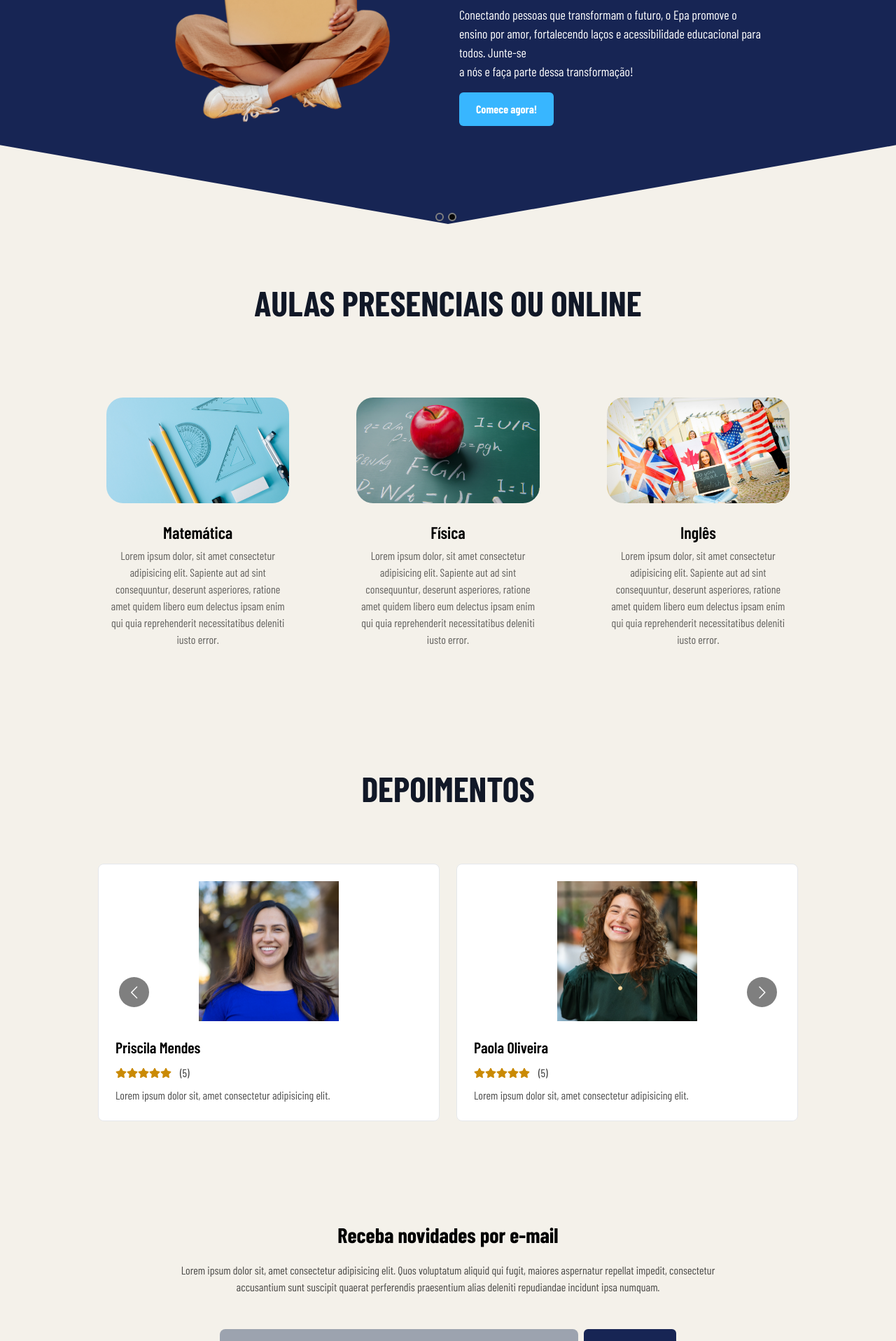
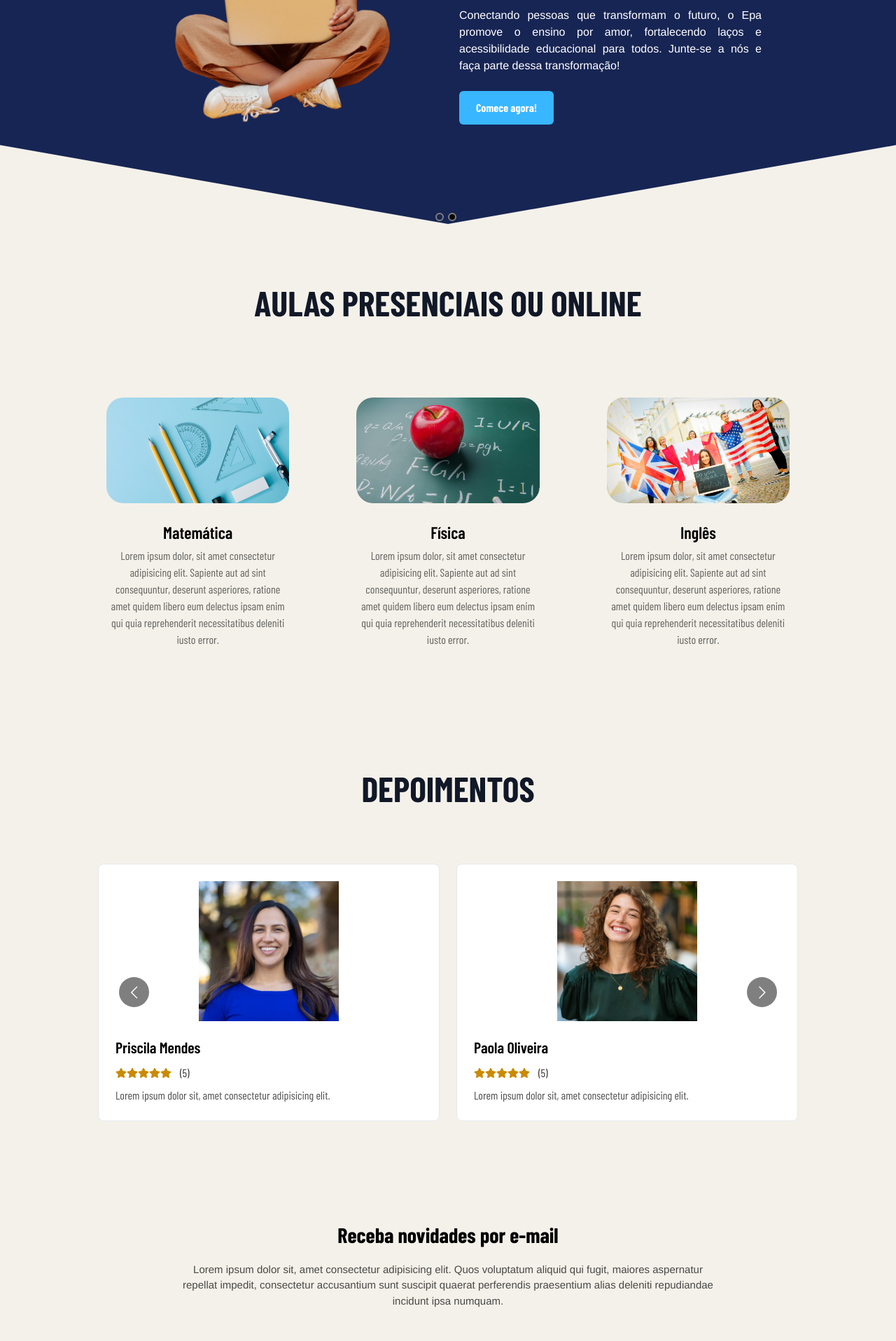
Before and after one commit to Antonio-coding/app-epa, a Next.js app: page / in a window 1280 px wide. Shown: the part 480-2396 px from the top of the page at 70% size. Built offline with nearby package versions, Linux system fonts and the light colour scheme; a web font is replaced by a local one.

Commit message:
Fontes e Hero atualizados

```diff
--- a/src/app/components/Features/index.tsx
+++ b/src/app/components/Features/index.tsx
@@ -19,7 +19,7 @@ const Feature = () => {
                     <div className="p-6 hover:bg-white rounded-1g transition-all duration-200">
                         <Image src={Img1} alt="math" className="rounded-3xl" />
                         <h1 className="mt-[1.5rem] text-center text-[24px] text-black font-semibold">Matemática</h1>
-                        <p className="mt-[0.2rem] text-black text-opacity-60 text-center ">Lorem ipsum dolor, sit amet consectetur adipisicing elit. Sapiente aut ad sint consequuntur, deserunt asperiores,
+                        <p className="mt-[0.2rem] text-black text-opacity-60 text-center">Lorem ipsum dolor, sit amet consectetur adipisicing elit. Sapiente aut ad sint consequuntur, deserunt asperiores,
                             ratione amet quidem libero eum delectus ipsam enim qui quia reprehenderit necessitatibus
                             deleniti iusto error.</p>
                     </div>
--- a/src/app/components/Hero/index.tsx
+++ b/src/app/components/Hero/index.tsx
@@ -39,9 +39,9 @@ const Hero = () => {
     >
       {/*1st hero slide */}
       <div className="w-[100%] h-[88vh] flex items-center justify-center flex-col bg-primary-blue md:clip_path">
-        <div className="w-[80%] grid grid-cols-1 md:grid-cols-2 justify-center items-center gap-[2rem] mx-auto">
+        <div className="w-[70%] grid grid-cols-1 md:grid-cols-2 justify-center items-center gap-[2rem] mx-auto">
           {/* Image */}
-          <Image src={ConectionImg1} alt="conection" className="hidden md:block" />
+          <Image src={ConectionImg1} alt="conection" className="hidden md:block md:ml-[-5rem]"/>
           {/* information*/}
           <div>
             <h1 className="text-[40px] font-semibold text-blue-950">
@@ -50,12 +50,12 @@ const Hero = () => {
             <h1 className="text-[90px] leading-[5rem] uppercase text-white font-bold">
               Comunidade <br />EPA!
             </h1>
-            <p className="mt-[2rem] text-opacity-70 text-[18px]">
+            <p className="mt-[2rem] text-opacity-70 text-[16px] text-justify" style={{ fontFamily: 'Helvetica, Arial, sans-serif'}}>
               Conectando pessoas que transformam o futuro, o Epa promove o ensino por amor,
               fortalecendo laços e acessibilidade educacional para todos. Junte-se a nós e
-              faça <br /> parte dessa transformação!
+              faça  parte dessa transformação!
             </p>
-            <button className="px-4 mt-[1rem] py-3 sm:px-6 sm:py-3 text-[20px] bg-blue-950 transition-all duration-200 hover:bg-red-700 flex items-center rounded-md space-x-2 text-white">
+            <button className="px-4 mt-[1.5rem] py-3 sm:px-6 sm:py-3 text-[20px] bg-blue-950 transition-all duration-200 hover:bg-red-700 flex items-center rounded-md space-x-2 text-white">
               <span className="font-bold text-base">Comece agora!</span>
             </button>
           </div>
@@ -76,12 +76,12 @@ const Hero = () => {
             <h1 className="text-[90px] leading-[5rem] uppercase text-white font-bold">
               Comunidade <br />EPA!
             </h1>
-            <p className="mt-[2rem]  text-white text-[18px]">
+            <p className="mt-[2rem]  text-white text-[16px] text-justify" style={{ fontFamily: 'Helvetica, Arial, sans-serif'}}>
               Conectando pessoas que transformam o futuro, o Epa promove o ensino por amor,
-              fortalecendo laços e acessibilidade educacional para todos. Junte-se <br />a nós e
-              faça parte dessa transformação!
+              fortalecendo laços e acessibilidade educacional para todos. Junte-se a nós e
+              faça  parte dessa transformação!
             </p>
-            <button className="px-4 mt-[1rem] py-3 sm:px-6 sm:py-3 text-[20px] bg-primary-blue transition-all duration-200 hover:bg-red-700 flex items-center rounded-md space-x-2 text-white">
+            <button className="px-4 mt-[1.5rem] py-3 sm:px-6 sm:py-3 text-[20px] bg-primary-blue transition-all duration-200 hover:bg-red-700 flex items-center rounded-md space-x-2 text-white">
               <span className="font-bold text-base">Comece agora!</span>
             </button>
           </div>
--- a/src/app/components/Newsletter/index.tsx
+++ b/src/app/components/Newsletter/index.tsx
@@ -7,10 +7,11 @@ const Newsletter = () => {
             <h1 className="text-[28px] sm:text-[38px] md:text-[30px] text-black font-bold">
                 Receba novidades por e-mail
             </h1>
-            <p className="mt-4 text-black text-opacity-70 w-[85%] md:w-[60%] mx-auto">
+            <p className="mt-4 text-black text-opacity-70 w-[85%] md:w-[60%] mx-auto text-[15px]" style={{ fontFamily: 'Helvetica, Arial, sans-serif'}}>
                 Lorem ipsum dolor sit, amet consectetur adipisicing elit. Quos voluptatum aliquid
                 qui fugit, maiores aspernatur repellat impedit, consectetur accusantium sunt suscipit
                 quaerat perferendis praesentium alias deleniti repudiandae incidunt ipsa numquam.
+
             </p>
             <div className="flex items space-x-2 mt-[3rem] justify-center">
                 {/* input */}
```
